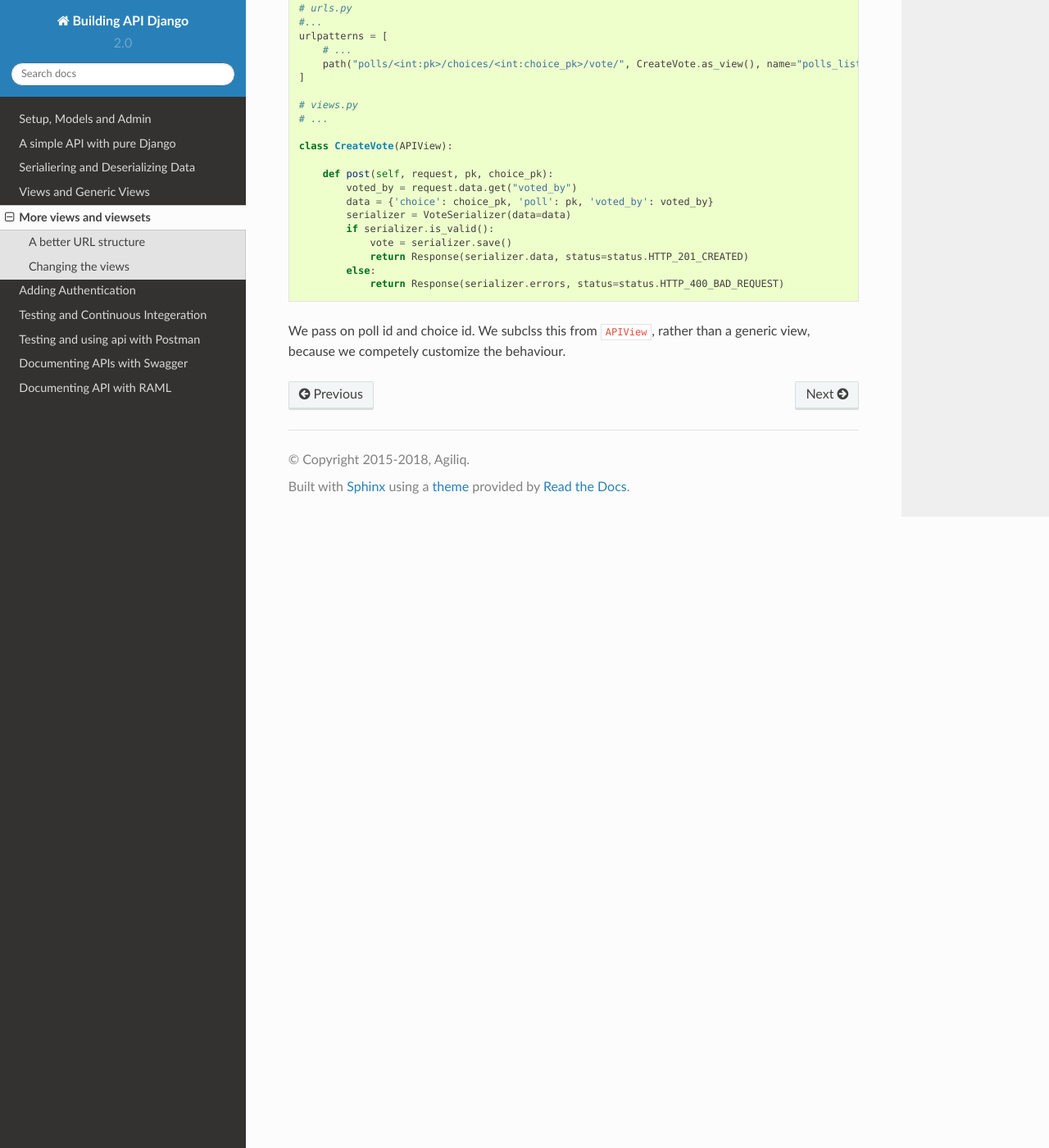
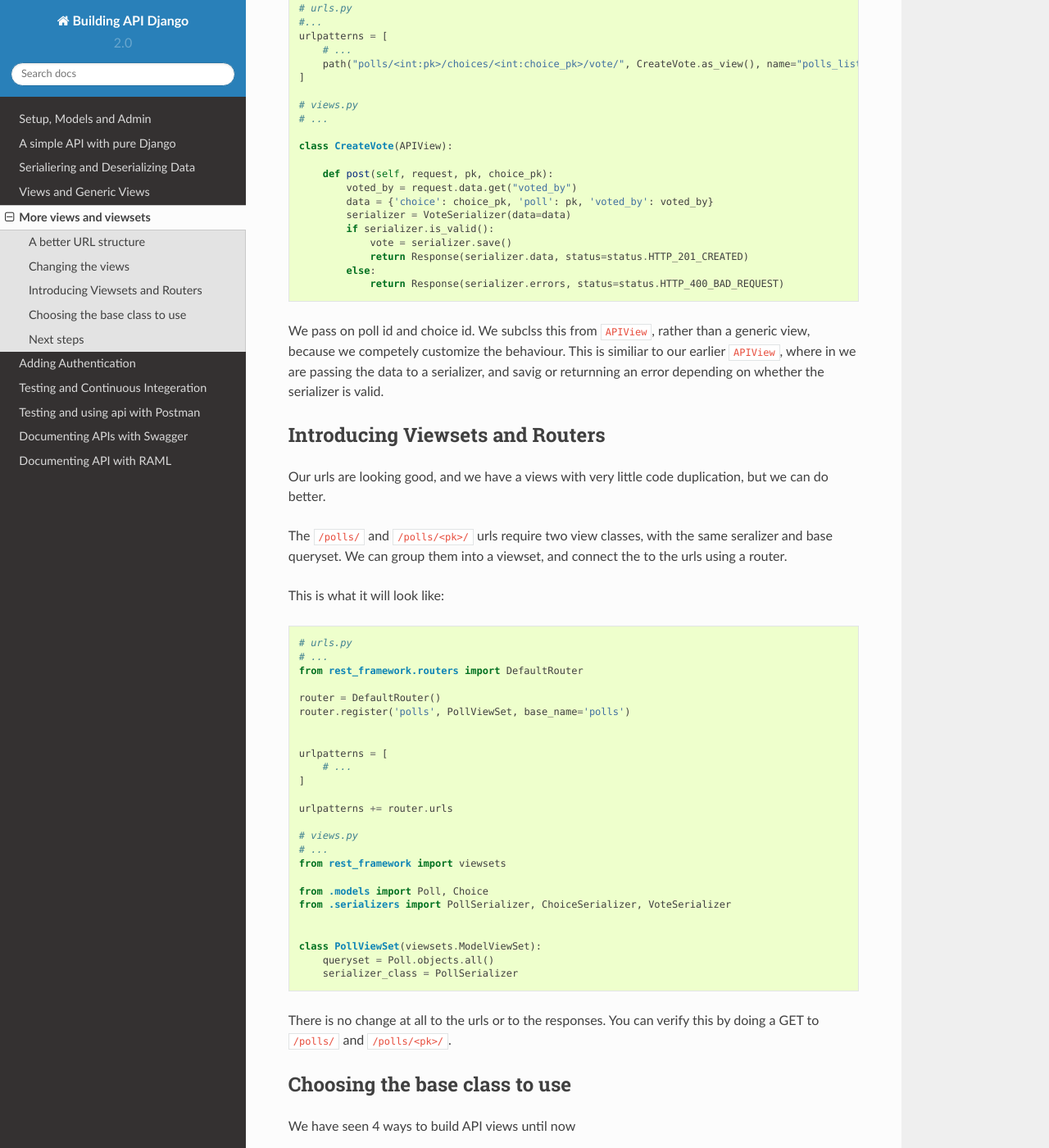
Before and after one commit to agiliq/building-api-django, a Sphinx documentation site: the page built from docs/more-views-and-viewsets.rst, in a window 1280 px wide and 1400 px high, scrolled down 2532 px. Shown: the whole window at 82% size. Built offline with Sphinx 7.4.7 and the Read the Docs theme 2.0.0, drawn with Linux system fonts in a browser that asks for light colours; some of the changed text lies outside the part shown.

Commit message:
Added viewssets docs

```diff
--- a/docs/more-views-and-viewsets.rst
+++ b/docs/more-views-and-viewsets.rst
@@ -145,4 +145,66 @@ And for :code:`CreateVote`,
             else:
                 return Response(serializer.errors, status=status.HTTP_400_BAD_REQUEST)
 
-We pass on poll id and choice id. We subclss this from :code:`APIView`, rather than a generic view, because we competely customize the behaviour.
+We pass on poll id and choice id. We subclss this from :code:`APIView`, rather than a generic view, because we competely customize the behaviour. This is similiar to our earlier :code:`APIView`, where in we are passing the data to a serializer, and savig or returnning an error depending on whether the serializer is valid.
+
+Introducing Viewsets and Routers
+-----------------------------------
+
+Our urls are looking good, and we have a views with very little code duplication, but we can do better.
+
+The :code:`/polls/` and :code:`/polls/<pk>/` urls require two view classes, with the same seralizer and base queryset. We can group them into a viewset, and connect the to the urls using a router.
+
+This is what it will look like:
+
+.. code-block:: python
+
+    # urls.py
+    # ...
+    from rest_framework.routers import DefaultRouter
+
+    router = DefaultRouter()
+    router.register('polls', PollViewSet, base_name='polls')
+
+
+    urlpatterns = [
+        # ...
+    ]
+
+    urlpatterns += router.urls
+
+    # views.py
+    # ...
+    from rest_framework import viewsets
+
+    from .models import Poll, Choice
+    from .serializers import PollSerializer, ChoiceSerializer, VoteSerializer
+
+
+    class PollViewSet(viewsets.ModelViewSet):
+        queryset = Poll.objects.all()
+        serializer_class = PollSerializer
+
+There is no change at all to the urls or to the responses. You can verify this by doing a GET to
+:code:`/polls/` and :code:`/polls/<pk>/`.
+
+
+Choosing the base class to use
+-----------------------------------
+
+We have seen 4 ways to build API views until now
+
+- Pure Django views
+- :code:`APIView` subclasses
+- :code:`generics.*` subclasses
+- :code:`viewsets.ModelViewSet`
+
+So which one should you use when? My rule of thumb is,
+
+- Use code:`viewsets.ModelViewSet` when you are goin to allow all or most of crud operations on a model.
+- Use :code:`generics.*` when you only want to allow some operations on a model
+- Use :code:`APIView` when you want to completely customize the behaviour.
+
+Next steps
+-----------------
+
+In the next chapter, we will look at adding access control to our apis.
```
Also changed, not shown: 2 other files.
